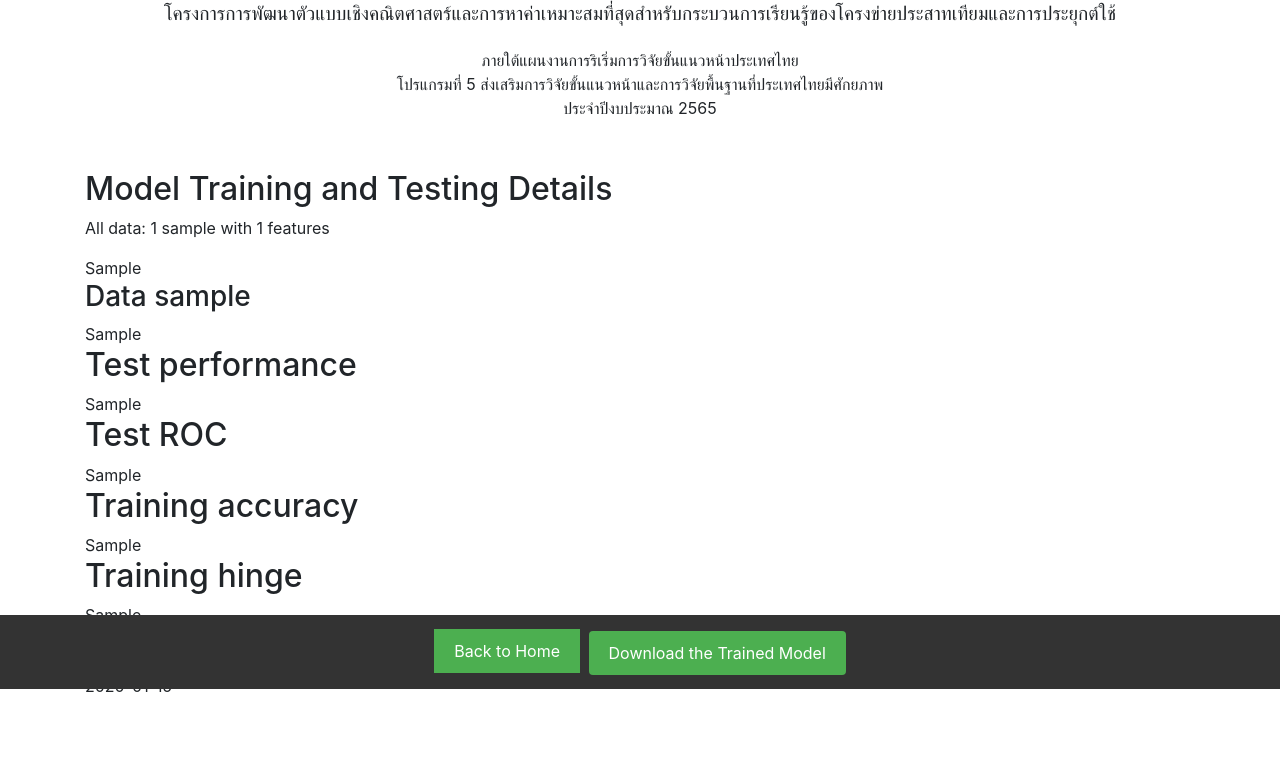
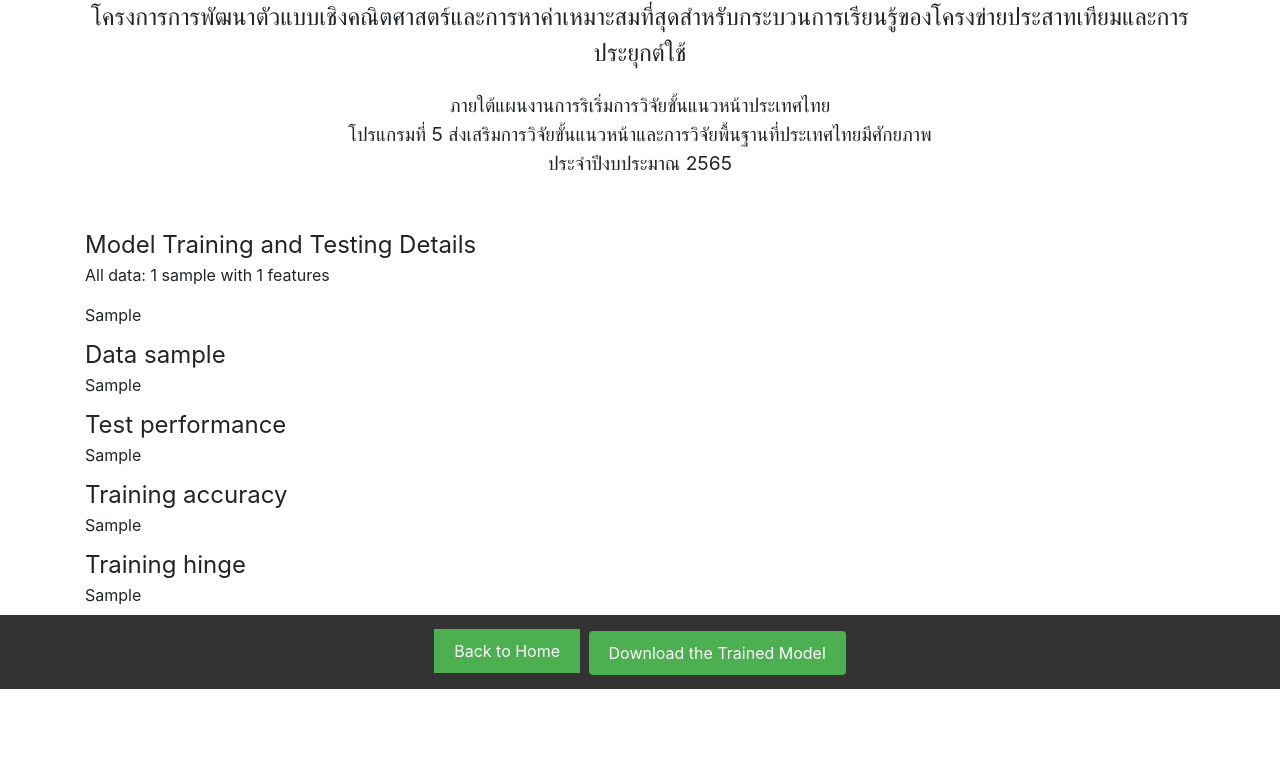
Before and after one commit to praisan/NewSVMOptimization, a Flask app: template templates/results.html in a window 1280 px wide. Shown: the part 111-869 px from the top of the page. After the commit the page ends 800 px from the top, so only its background shows below. Run offline with Flask 2, Linux system fonts and the light colour scheme; the template is opened without the code that fills it: most values are stand-ins (such as "Sample title", 1, 10 or a date in 2020); some libraries are stand-ins or nearby versions; grey boxes are pictures that could not be loaded.

Commit message:
Changes to be committed: 	modified:   __pycache__/app.cpython-39.pyc 	modified:   __pycache__/newSVM.cpython-39.pyc 	modified:   app.py 	modified:   models/new_svm_model.joblib 	modified:   newSVM.py 	modified:   templates/eda.html 	modified:   templates/index2.html 	modified:   templates/results.html

```diff
--- a/app.py
+++ b/app.py
@@ -6,7 +6,7 @@
 from flask_uploads import configure_uploads, UploadSet, DATA
 import pandas as pd
 from sklearn.model_selection import train_test_split
-from sklearn.metrics import confusion_matrix
+from sklearn.metrics import confusion_matrix,roc_curve
 from ydata_profiling import ProfileReport
 import io
 from plotly.io import to_html
@@ -14,7 +14,7 @@
 from summarytools import dfSummary
 from joblib import dump
 import os
-from newSVM import NewSVM,data_split_plot,cm_plot
+from newSVM import NewSVM, accuracy_plot,data_split_plot,cm_plot, hinge_plot, roc_plot, runtimes_plot
 
 
 
@@ -161,49 +161,12 @@
         cm_plot_html=to_html(cm_plot(cm),full_html=False)
 
         # # Generate ROC Curve Plot
-        fpr, tpr, _ = roc_curve(y_test, y_pred.T)
-        # roc_auc = auc(fpr, tpr)
-        roc_fig = go.Figure()
-        roc_fig.add_trace(go.Scatter(x=fpr, y=tpr, mode='lines', name='ROC Curve'))
-        roc_fig.add_trace(go.Scatter(x=[0, 1], y=[0, 1], mode='lines', line=dict(dash='dash'), name='Random'))
-        roc_fig.update_layout(xaxis_title='False Positive Rate', yaxis_title='True Positive Rate')
-        roc_plot_html = to_html(roc_fig, full_html=False)
+        # fpr, tpr, _ = roc_curve(y_test, y_pred.T)
+        # roc_plot_html = to_html(roc_plot(fpr,tpr), full_html=False)
+        runtimes_plot_html = to_html(runtimes_plot(newSVM), full_html=False)
+        hinge_plot_html = to_html(hinge_plot(newSVM), full_html=False)
+        accuracy_plot_html = to_html(accuracy_plot(newSVM), full_html=False)
 
-        fig = go.Figure()
-        fig.add_trace(go.Bar(
-            x=[str(a) for a in newSVM.taubar_arr],
-            y=newSVM.runtimes,
-            name='Runtimes',
-            marker_color='rgb(55, 83, 109)'))
-        fig.update_layout(
-            # title='Runtimes',
-            xaxis_title='delay',
-            yaxis_title='Time (seconds)')
-        runtimes_plot_html = to_html(fig, full_html=False)
-
-        fig = go.Figure()
-        # Add traces for each row in the acc array
-        for i in range(len(newSVM.taubar_arr)):
-            hinge=newSVM.hinge[i,newSVM.hinge[i,:]>0]
-            fig.add_trace(go.Scatter(x=list(range(hinge.shape[0])), y=hinge, name=f"delay {newSVM.taubar_arr[i]}"))
-        fig.update_layout(
-            # title="hinge for each row in the acc array",
-            xaxis_title="Iteration",
-            yaxis_title="hinge",)
-        hinge_plot_html = to_html(fig, full_html=False)
-
-        fig = go.Figure()
-        for i in range(len(newSVM.taubar_arr)):
-            acc=newSVM.acc[i,newSVM.acc[i,:]>0]
-            fig.add_trace(go.Scatter(x=list(range(acc.shape[0])), y=acc, name=f"delay {newSVM.taubar_arr[i]}"))
-        fig.update_layout(
-            # title="Accuracy for each row in the acc array",
-            xaxis_title="Iteration",
-            yaxis_title="Accuracy",)
-        accuracy_plot_html = to_html(fig, full_html=False)
-
-        # Render the confusion matrix on a new page (can also convert cm to HTML table)
-        # return render_template('results.html', confusion_matrix_plot=cm_plot_html, roc_curve_plot=roc_plot_html)
         return render_template('results.html',
                             confusion_matrix_plot=cm_plot_html,
                             runtimes_plot=runtimes_plot_html,
@@ -211,7 +174,7 @@
                             training_accuracy_plot=accuracy_plot_html,
                             data_split_plot=data_split_plot_html,
                             df_head=df_head_html,
-                            roc_curve_plot=roc_plot_html,
+                            # roc_curve_plot=roc_plot_html,
                             train_size=train_size,
                             test_size=test_size,
                             total_size=train_size+test_size,
--- a/templates/results.html
+++ b/templates/results.html
@@ -51,14 +51,19 @@
         }
         .header-text {
             text-align: center;
-            font-size: 1.2em;
+            font-size: 1.5em;
             margin-top: 10px;
         }
         .sub-header-text {
             text-align: center;
-            font-size: 1em;
+            font-size: 1.2em;
             margin-top: 20px;
             margin-bottom: 50px;
+        }
+        .topic {
+            text-align: left;
+            font-size: 1.5em;
+            margin-top: 10px;
         }
     </style>
 </head>
@@ -83,28 +88,29 @@
         <p></p>
         <p></p>
 
-        <h2>Model Training and Testing Details</h2>
+        <div class="topic">Model Training and Testing Details</div>
         <p>All data: {{ total_size }} sample with {{ n_feature }}  features</p>
         <!-- <p>Train Set Size: {{ train_size }} ({{ train_percent }}% of total)</p>
         <p>Test Set Size: {{ test_size }} ({{ test_percent }}% of total)</p> -->
 
         <div>{{ data_split_plot|safe }}</div>
-        <h3>Data sample</h3>
+
+        <div class="topic">Data sample</div>
         <div>{{ df_head|safe }}</div>
 
-        <h2>Test performance</h2>
+        <div class="topic">Test performance</div>
         <div>{{ confusion_matrix_plot|safe }}</div>
 
-        <h2>Test ROC</h2>
-        <div>{{ roc_plot_html|safe }}</div>
+        <!-- <div class="topic">Test ROC</div>
+        <div>{{ roc_plot_html|safe }}</div> -->
 
-        <h2>Training accuracy</h2>
+        <div class="topic">Training accuracy</div>
         <div>{{ training_accuracy_plot|safe }}</div>
 
-        <h2>Training hinge</h2>
+        <div class="topic">Training hinge</div>
         <div>{{ training_hinge_plot|safe }}</div>
 
-        <h2>Runtimes</h2>
+        <div class="topic">Runtimes</div>
         <div>{{ runtimes_plot|safe }}</div>
 
 
```
Also changed, not shown: newSVM.py (+33 -0 lines), templates/eda.html (+8 -3 lines), templates/index2.html (+9 -2 lines).
